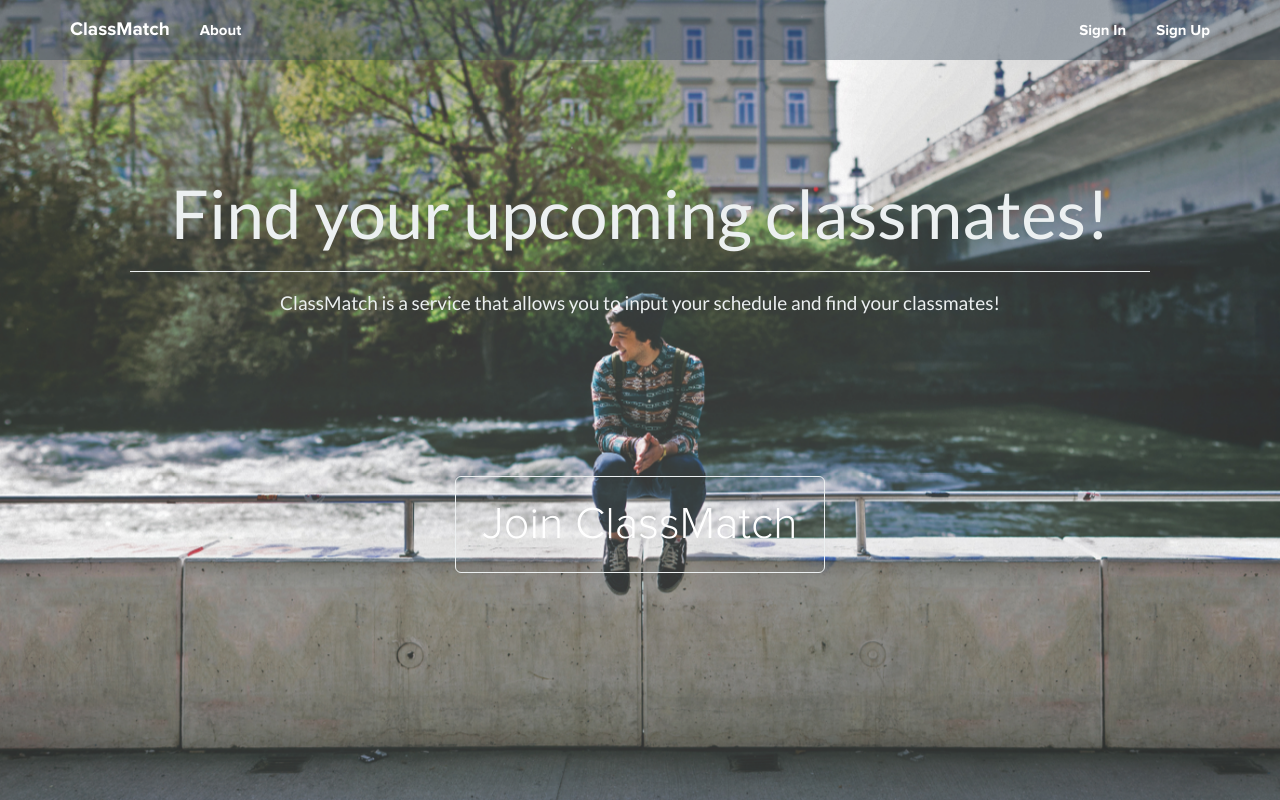
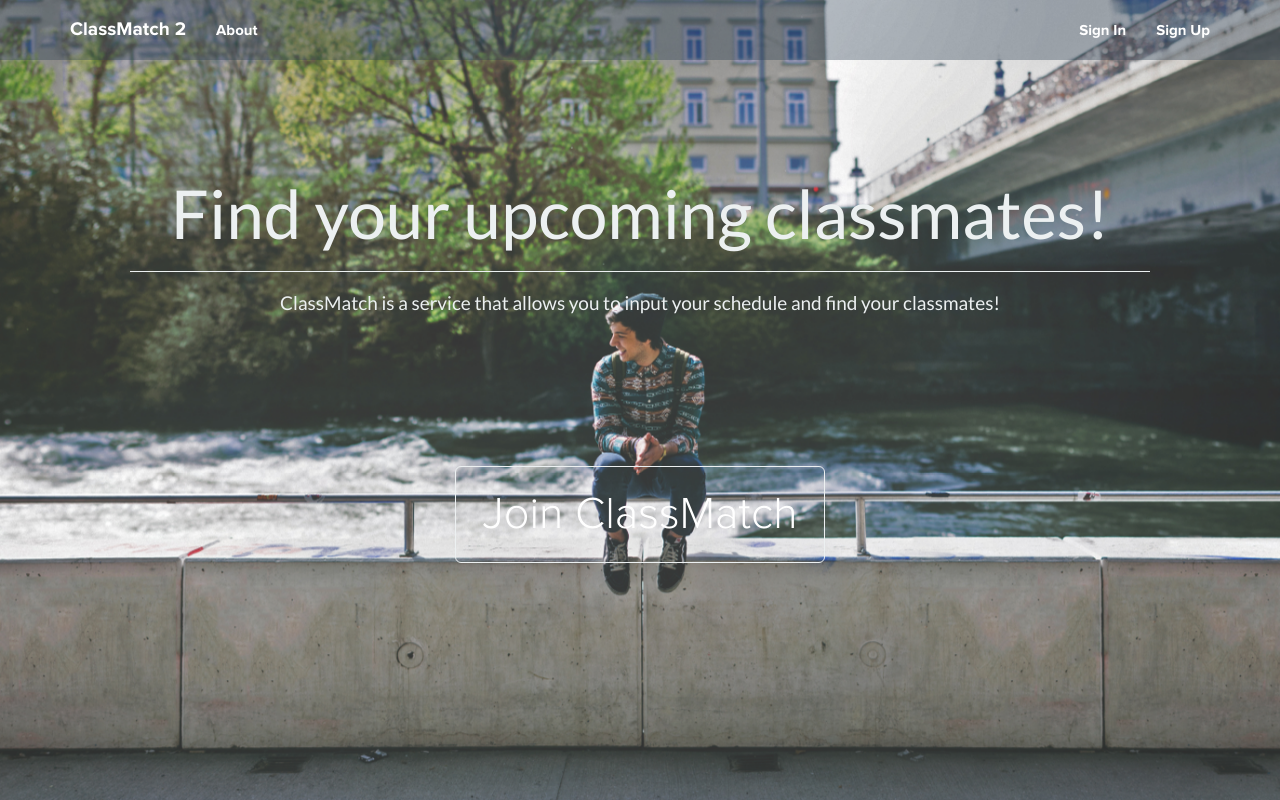
Before and after one commit to jzone3/ClassMatch, a Flask app: page / in a window 1280 px wide. Run offline with Flask 2, Linux system fonts and the light colour scheme; some libraries are stand-ins or nearby versions.

Commit message:
small frontend fix

```diff
--- a/static/custom.css
+++ b/static/custom.css
@@ -43,7 +43,7 @@ h1{
 
 .join-btn-container {
 	position: relative;
-	top: 30px;
+	top: 20px;
 	width: 100%;
 	text-align: center;
 }
--- a/templates/base.html
+++ b/templates/base.html
@@ -11,7 +11,7 @@
   <div class="{% if page=='index' %}navbar-trans {% endif %}navbar navbar-default navbar-fixed-top">
       <div class="container">
         <div class="navbar-header">
-          <a href="../" class="navbar-brand">ClassMatch</a>
+          <a href="../" class="navbar-brand">ClassMatch 2</a>
           <button class="navbar-toggle" type="button" data-toggle="collapse" data-target="#navbar-main">
             <span class="icon-bar"></span>
             <span class="icon-bar"></span>
```
